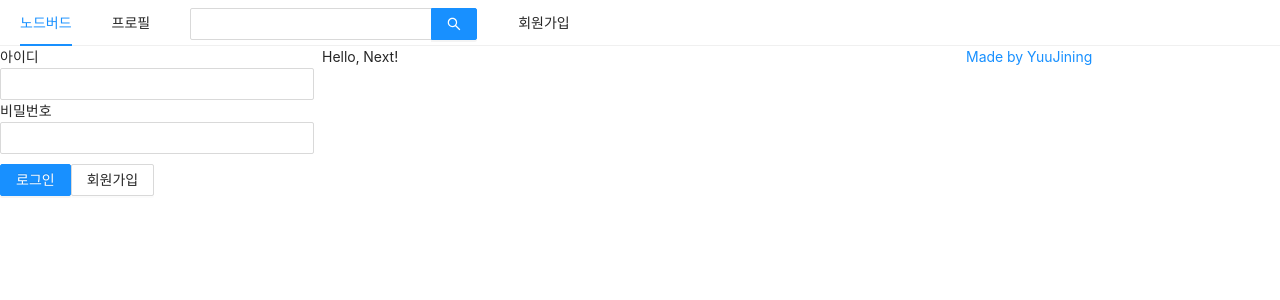
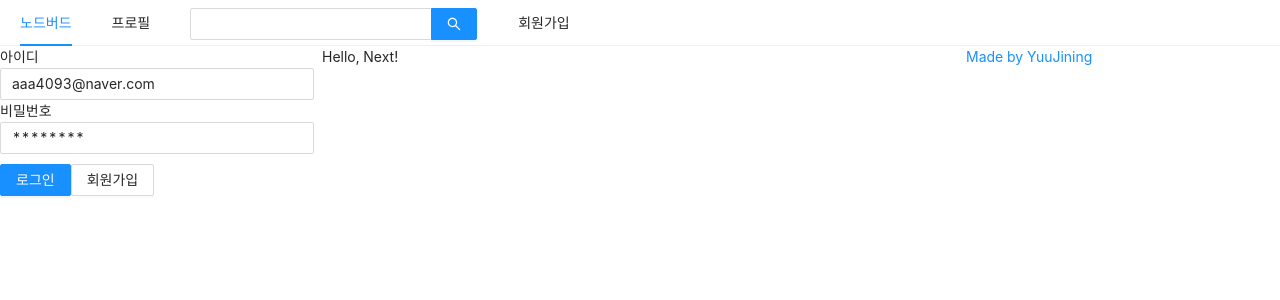
Before and after one commit to YuuJining/NodeBird, a Next.js app in the folder prepare/front/: page / in a window 1280 px wide. Shown: the top 300 px of the page. Built offline with nearby package versions, Linux system fonts and the light colour scheme.

Commit message:
2021/04/09 state로 로그인/로그아웃

```diff
--- a/prepare/front/components/AppLayout.js
+++ b/prepare/front/components/AppLayout.js
@@ -29,7 +29,7 @@ const AppLayout = ({children}) => {
             </Menu>
             <Row gutter={8}>
                 <Col xs={24} md={6}>
-                    {isLoggedIn ? <UserProfile /> : <LoginForm />}
+                    {isLoggedIn ? <UserProfile setIsLoggedIn={setIsLoggedIn}/> : <LoginForm setIsLoggedIn={setIsLoggedIn} />}
                 </Col>
                 <Col xs={24} md={12}>
                     {children}
--- a/prepare/front/components/LoginForm.js
+++ b/prepare/front/components/LoginForm.js
@@ -7,18 +7,22 @@ const ButtonWrapper = styled.div`
     margin-top: 10px;
 `;
 
-const LoginForm = () => {
-    const [id, setId] = useState('');
-    const [password, setPassword] = useState('');
+const LoginForm = ({setIsLoggedIn}) => {
+    const [id, setId] = useState('aaa4093@naver.com');
+    const [password, setPassword] = useState('********');
     const onChangeId = useCallback ((e) => {
         setId(e.target.value);
-    })
+    }, [])
     const onChangePassword = useCallback ((e) => {
         setPassword(e.target.value);
-    })
+    }, [])
 
+    const onSubmitForm = useCallback ((e)=> {
+        console.log(id,password);
+        setIsLoggedIn(true);
+    }, [id, password])
     return(
-        <Form>
+        <Form onFinish={onSubmitForm}>
             <div>
                 <label htmlFor="user-id">아이디</label>
                 <br />
--- a/prepare/front/components/UserProfile.js
+++ b/prepare/front/components/UserProfile.js
@@ -1,8 +1,25 @@
-import React, {useState} from 'react';
+import React, {useCallback, useState} from 'react';
+import { Card,Avatar, Button } from 'antd';
 
-const UserProfile = () => {
+const UserProfile = ({ setIsLoggedIn}) => {
+    const onLogOut = useCallback(() => {
+        setIsLoggedIn(false);
+    },[])
     return(
-        <div></div>
+        <Card
+            actions={[
+                <div key="twit">짹짹<br />0</div>,
+                <div key="following">팔로잉<br />0</div>,
+                <div key="follower">팔로워<br />0</div>
+            ]}
+        >
+            <Card.Meta
+                title="YuJining"
+                avatar={<Avatar>YJ</Avatar>}
+            />
+
+            <Button onClick={onLogOut}>로그아웃</Button>
+        </Card>
     );
 }
 
```
